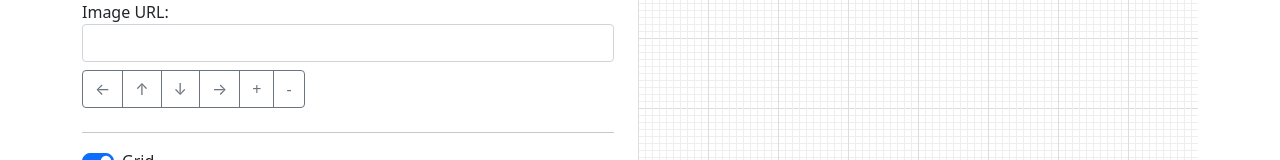
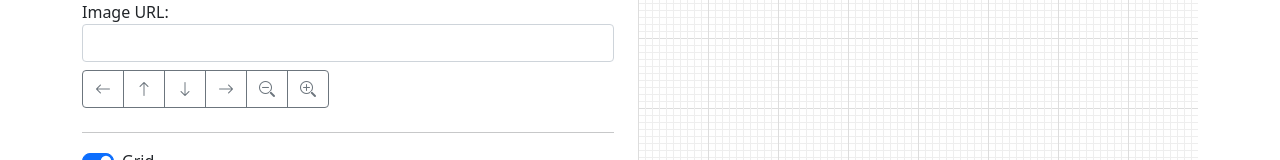
Before and after one commit to monman53/exstitch, a React (Create React App) app: page / in a window 1280 px wide. Shown: the part 314-474 px from the top of the page. Built offline with nearby package versions, Linux system fonts and the light colour scheme.

Commit message:
Change button icons

```diff
--- a/src/Background.tsx
+++ b/src/Background.tsx
@@ -99,12 +99,12 @@ export function ImageURL() {
     <div>
       Image URL: <input className="form-control" type="text" value={state.background.imageURL} onChange={handleImageURLChange} />
       <div className="btn-group my-2" role="group">
-        <button className="btn btn-outline-secondary" onClick={handlePositionChange(-1, 0)}>←</button>
-        <button className="btn btn-outline-secondary" onClick={handlePositionChange(0, -1)}>↑</button>
-        <button className="btn btn-outline-secondary" onClick={handlePositionChange(0, 1)}>↓</button>
-        <button className="btn btn-outline-secondary" onClick={handlePositionChange(1, 0)}>→</button>
-        <button className="btn btn-outline-secondary" onClick={scaleChange(0.01)}>+</button>
-        <button className="btn btn-outline-secondary" onClick={scaleChange(-0.01)}>-</button>
+        <button className="btn btn-outline-secondary" onClick={handlePositionChange(-1, 0)}><i className="bi bi-arrow-left"></i></button>
+        <button className="btn btn-outline-secondary" onClick={handlePositionChange(0, -1)}><i className="bi bi-arrow-up"></i></button>
+        <button className="btn btn-outline-secondary" onClick={handlePositionChange(0, 1)}><i className="bi bi-arrow-down"></i></button>
+        <button className="btn btn-outline-secondary" onClick={handlePositionChange(1, 0)}><i className="bi bi-arrow-right"></i></button>
+        <button className="btn btn-outline-secondary" onClick={scaleChange(-0.01)}><i className="bi bi-zoom-out"></i></button>
+        <button className="btn btn-outline-secondary" onClick={scaleChange(0.01)}><i className="bi bi-zoom-in"></i></button>
       </div>
     </div>
   );
```
